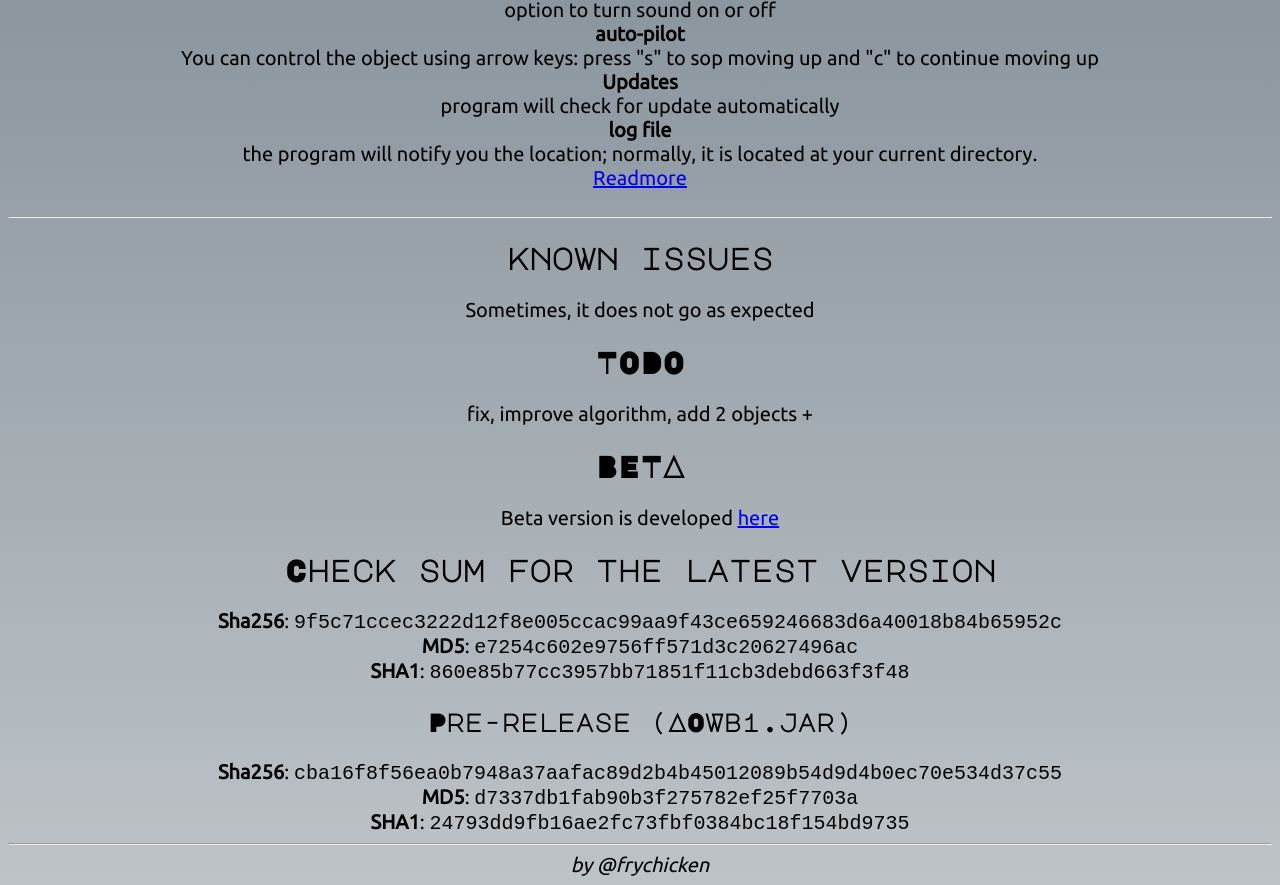
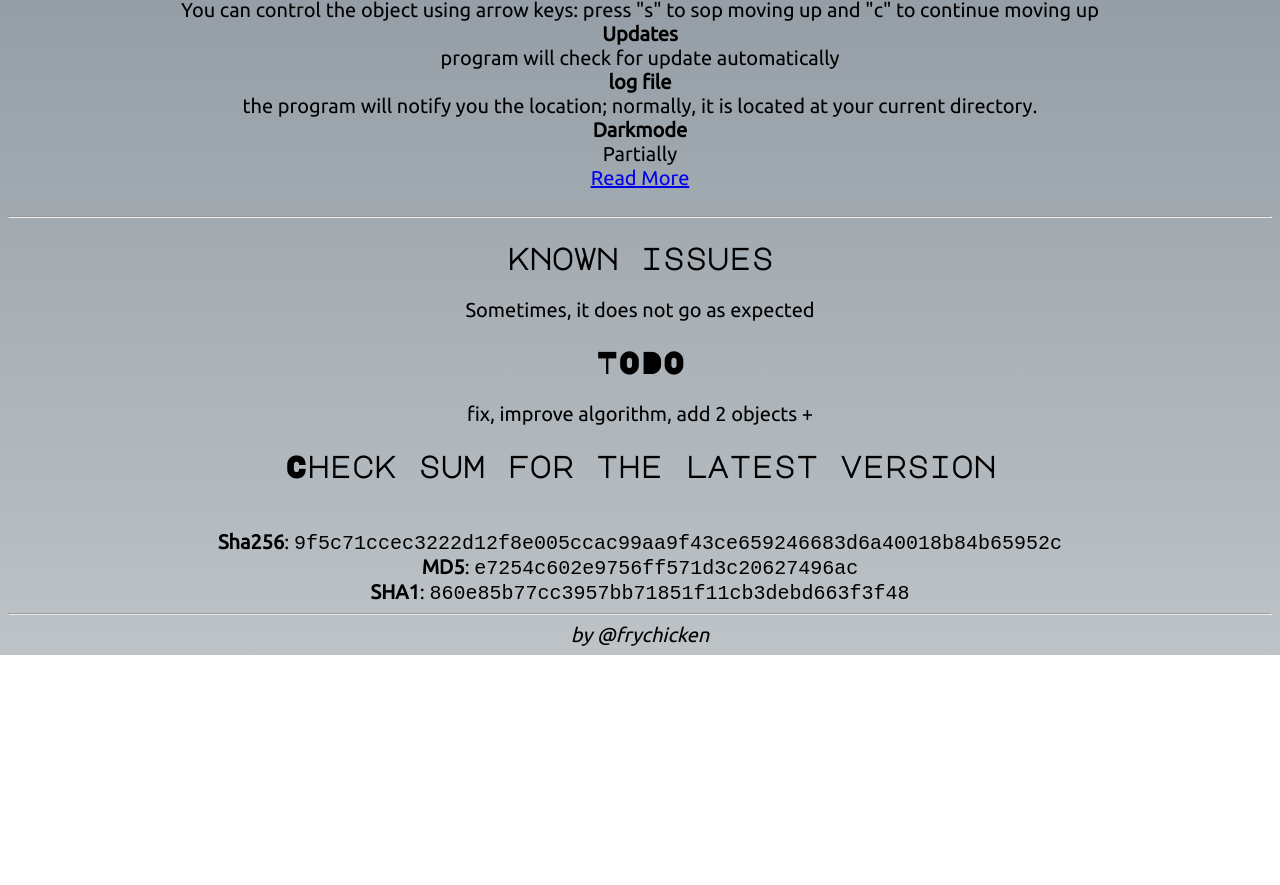
Before and after one commit to frychicken/art-IF-icial-Intelligence, a plain HTML site: page index.html in a window 1280 px wide. Shown: the part 1717-2602 px from the top of the page. After the commit the page ends 2372 px from the top, so only its background shows below. Drawn offline with Linux system fonts and the light colour scheme.

Commit message:
update website

```diff
--- a/index.html
+++ b/index.html
@@ -23,6 +23,7 @@
 
 code {
   font-family: monospace;
+ word-wrap: break-word;
 }
 
 h1{
@@ -198,10 +199,7 @@ font-size: 20px;
 <a href="https://github.com/frychicken/art-IF-icial-Intelligence/blob/master/JarFile/ChangeLog.md">ChangeLog</a>
 <br>
 <lol>Click <a href = "https://github.com/frychicken/art-IF-icial-Intelligence/blob/master/JarFile/AOW.jar?raw=true"> here </a>to download <b><i>AOW.jar</i></b></lol>
-<br>
-   <lol>Click <a href = "https://github.com/frychicken/art-IF-icial-Intelligence/blob/master/JarFile/AOWb1.jar?raw=true"> here </a>to download <b><i>AOWb1.jar</i></b></lol>
 
-   <br>
 <lol>Click<a href = "https://github.com/frychicken/art-IF-icial-Intelligence/blob/master/Updater/UpdaterAOW.jar?raw=true"> here </a>to download <i>UpdaterAOW.jar</i></lol>
    <br>
    <lol>Click<a href = "https://github.com/frychicken/art-IF-icial-Intelligence/blob/master/Customizer/AOWCus.jar?raw=true"> here </a>to download <i>AOWCus.jar</i></lol>
@@ -276,7 +274,12 @@ program will check for update automatically
 
 the program will notify you the location; normally, it is located at your current directory.
 <br>
-     <a href="https://github.com/frychicken/art-IF-icial-Intelligence/blob/master/README.md">Readmore</a>
+
+<b>Darkmode</b>
+<br>
+Partially
+<br>
+     <a href="https://github.com/frychicken/art-IF-icial-Intelligence/blob/master/README.md">Read More</a>
 
 </lol3>
 
@@ -291,24 +294,17 @@ Sometimes, it does not go as expected
 <h2>TODO</h2>
 fix, improve algorithm, add 2 objects +
 
-<h2>BETA</h2>
-
-Beta version is developed <a href="https://bitbucket.org/bobdinh139/art-if-icial-intelligence/src/master/">here</a>
 <br>
    <h2>Check sum for the latest version</h2>
-
-<b>Sha256</b>: <code>9f5c71ccec3222d12f8e005ccac99aa9f43ce659246683d6a40018b84b65952c</code>
+   <br>
+<b>Sha256</b>:
+ <code>9f5c71ccec3222d12f8e005ccac99aa9f43ce659246683d6a40018b84b65952c</code>
 <br>
-<b>MD5</b>: <code>e7254c602e9756ff571d3c20627496ac</code>
+<b>MD5</b>:
+<code>e7254c602e9756ff571d3c20627496ac</code>
 <br>
-<b>SHA1</b>: <code>860e85b77cc3957bb71851f11cb3debd663f3f48</code>
-   <br>
-   <h3>Pre-release (AOWb1.jar)</h3>
-   <b>Sha256</b>: <code>cba16f8f56ea0b7948a37aafac89d2b4b45012089b54d9d4b0ec70e534d37c55</code>
-<br>
-<b>MD5</b>: <code>d7337db1fab90b3f275782ef25f7703a</code>
-<br>
-<b>SHA1</b>: <code>24793dd9fb16ae2fc73fbf0384bc18f154bd9735</code>
+<b>SHA1</b>:
+<code>860e85b77cc3957bb71851f11cb3debd663f3f48</code>
    <br>
 
 </lol>
```
Also changed, not shown: 1 other file.
